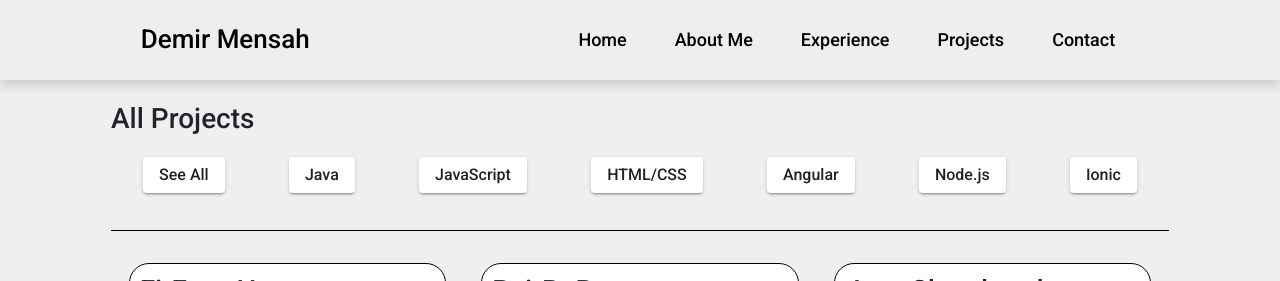
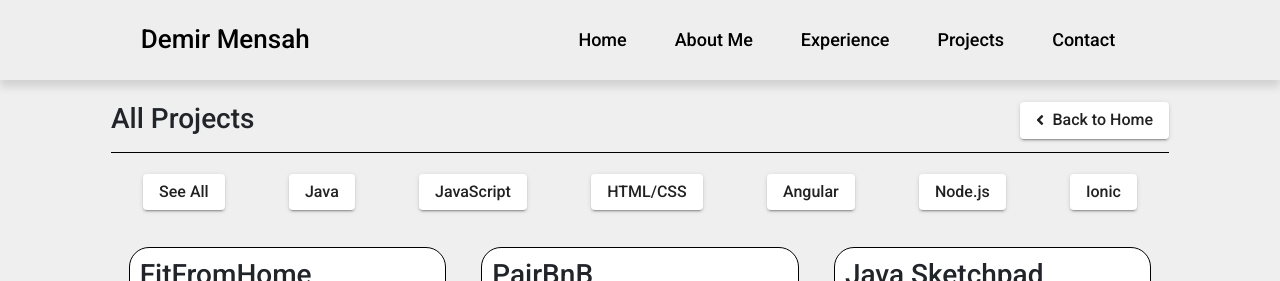
Before and after one commit to dmensah1/Portfolio, an Angular app: page /list in a window 1280 px wide. Shown: the top 281 px of the page. Built offline with nearby package versions, Linux system fonts and the light colour scheme.

Commit message:
minor fixes

```diff
--- a/src/app/home/home.component.css
+++ b/src/app/home/home.component.css
@@ -21,7 +21,7 @@
 }
 
 h1 {
-  margin: 8px auto;
+  margin: 0 auto;
   font-size: 16px;
 }
 
@@ -32,7 +32,6 @@ h5 {
 /* Medium devices (landscape tablets, 768px and up) */
 @media only screen and (min-width: 768px) {
   h1 {
-    margin: 16px auto;
     font-size: 20px;
   }
 
@@ -47,7 +46,6 @@ h5 {
 
 @media only screen and (min-width: 950px) {
   h1 {
-    margin: 16px auto;
     font-size: 28px;
   }
 
--- a/src/app/projects/project-list/project-list.component.css
+++ b/src/app/projects/project-list/project-list.component.css
@@ -1,7 +1,7 @@
 .container {
   margin: 0 auto;
   width: 85%;
-  padding-top: 13%;
+  padding-top: 25%;
   padding-bottom: 5%;
 }
 
@@ -107,6 +107,10 @@ hr {
 
 /* Responsive Styling */
 @media only screen and (min-width: 768px) {
+  .container {
+    padding-top: 13%;
+  }
+
   h2 {
       font-size: 20px;
   }
--- a/src/app/projects/project-list/project-list.component.html
+++ b/src/app/projects/project-list/project-list.component.html
@@ -1,6 +1,7 @@
 <div class="container">
-
+  <button mat-raised-button class="float-right" routerLink='/'><fa-icon [icon]="faAngleLeft"></fa-icon>Back to Home</button>
   <h3>All Projects</h3>
+  <hr>
 
   <div class="language-list">
     <ul>
@@ -28,8 +29,6 @@
     </ul>
   </div>
 
-  <hr>
-
   <div class="row">
     <div class="column" *ngFor="let project of projects" [routerLink]="['/project', project.id]">
         <div class="content-box">
@@ -44,7 +43,7 @@
   <div class="btn-wrap">
 
     <button mat-raised-button class="float-right btn" (click)="goToTop()">Return to Top</button>
-    <button mat-raised-button class="float-right" routerLink='/'><fa-icon [icon]="faAngleLeft"></fa-icon>Back to Home</button>
+
   </div>
 
 </div>
--- a/src/app/projects/project-view/project-view.component.css
+++ b/src/app/projects/project-view/project-view.component.css
@@ -2,7 +2,7 @@
   width: 90%;
   margin: 0 auto;
   padding-bottom: 5%;
-  padding-top: 13%;
+  padding-top: 25%;
 }
 
 ngb-carousel {
@@ -86,21 +86,16 @@ button:hover {
   margin: 0;
 }
 
-.column {
-  /* float: left; */
-}
-
 .pics {
-  /* width: 80%; */
   width: 90%;
   margin: 3% auto;
 }
 
-.info {
- /* width: 20%; */
-}
+@media only screen and (min-width: 768px) {
+  .container {
+    padding-top: 13%;
+  }
 
-@media only screen and (min-width: 768px) {
   .column {
     float: left;
   }
--- a/src/app/projects/project-view/project-view.component.html
+++ b/src/app/projects/project-view/project-view.component.html
@@ -55,6 +55,5 @@
         <a href="{{projects[0].github}}" target="_blank"><button mat-raised-button class="float-left">View Github Repository</button></a>
       </div>
     </div>
-
   </div>
 </div>
```
